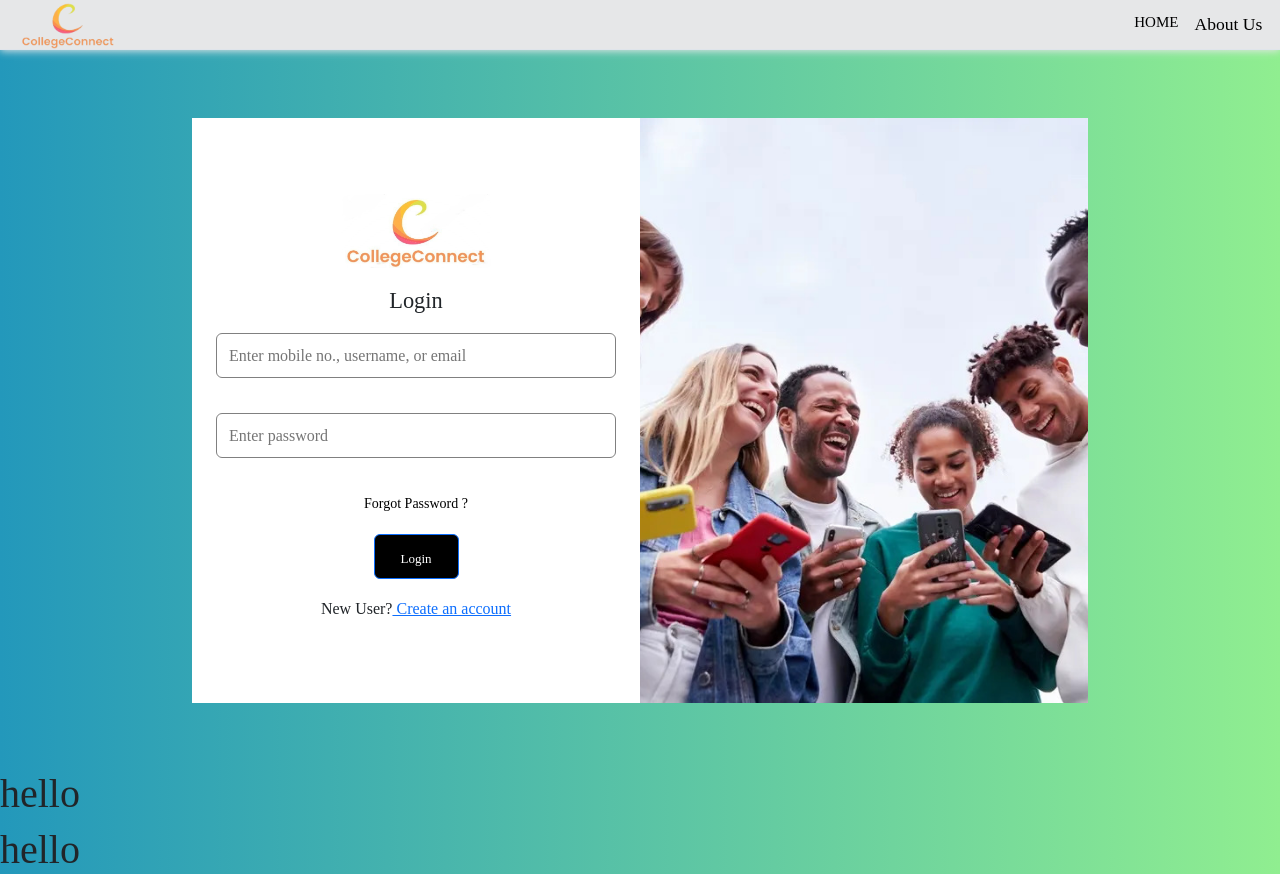
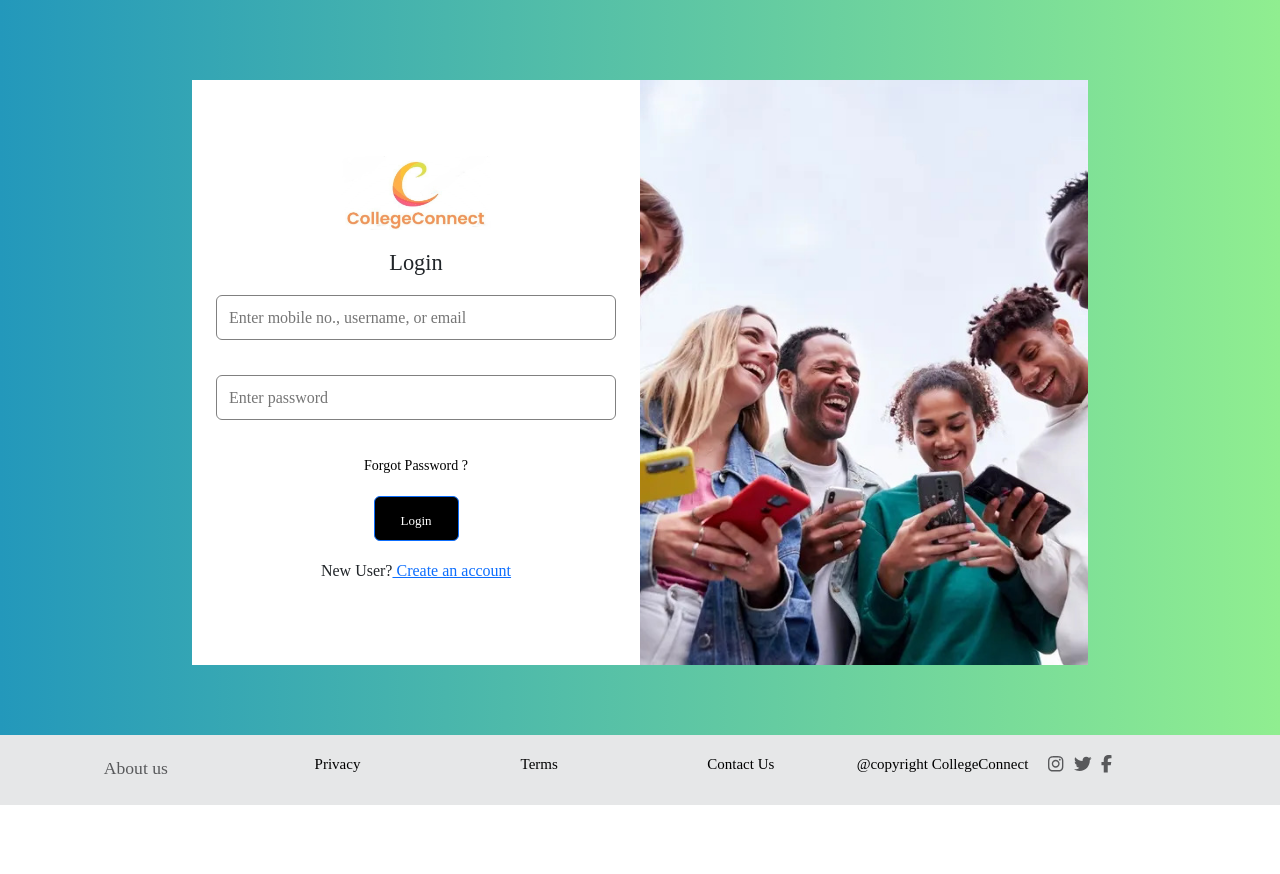
Before and after one commit to smreeti/CollegeConnect, a React app in the folder UI/: page / in a window 1280 px wide. After the commit the page ends 800 px from the top, so only its background shows below. Built offline with nearby package versions, Linux system fonts and the light colour scheme.

Commit message:
merge about us design and fix design issues

```diff
--- a/UI/public/css/site.css
+++ b/UI/public/css/site.css
@@ -255,6 +255,7 @@ h2 {
   list-style-type: none;
   margin: 0;
   padding: 0;
+  gap: 20px;
 }
 
 .menu > li {
@@ -275,7 +276,7 @@ footer {
   background: #e6e7e8;
   color: #58595b;
   /* margin-top: 35px; */
-  height: 50px !important;
+  height: 70px !important;
   /* padding: 10px; */
   position: fixed;
   left: 0;
@@ -422,7 +423,7 @@ footer #footer {
 }
 
 .main-container {
-  height: 90vh;
+  height: 93vh;
   display: flex;
   align-items: center;
   justify-content: center;
--- a/UI/src/Footer.jsx
+++ b/UI/src/Footer.jsx
@@ -1,50 +1,37 @@
 import React from 'react';
 import { FontAwesomeIcon } from '@fortawesome/react-fontawesome';
 import { faInstagram, faTwitter, faFacebookF } from '@fortawesome/free-brands-svg-icons';
+import { Link } from 'react-router-dom';
 
 export default function Footer() {
   return (
-    <h1>hello</h1>
-    // <footer>
-    //   <section id="footer">
+    <footer>
+      <section id="footer">
+        <div className="company">
+          <Link to="/about"> About us </Link>
+        </div>
+        <div className="more_info">
+          <h1>Privacy</h1>
+        </div>
 
+        <div className="more_info">
+          <h1>Terms</h1>
+        </div>
 
-    //     <div className="company">
-    //       <h1>About US</h1>
-    //     </div>
+        <div className="more_info">
+          <h1>Contact Us</h1>
+        </div>
 
+        <div className="more_info">
+          <h1>@copyright CollegeConnect</h1>
+        </div>
 
-
-
-
-
-
-
-
-    //     <div className="more_info">
-    //       <h1>Privacy</h1>
-    //     </div>
-
-    //     <div className="more_info">
-    //       <h1>Terms</h1>
-    //     </div>
-
-    //     <div className="more_info">
-    //       <h1>Contact Us</h1>
-    //     </div>
-
-    //     <div className="more_info">
-    //       <h1>@copyrigh CollegeConnect</h1>
-    //     </div>
-
-    //     <div className="social_media">
-    //       <FontAwesomeIcon icon={faInstagram} />
-    //       <FontAwesomeIcon icon={faTwitter} />
-    //       <FontAwesomeIcon icon={faFacebookF} />
-    //     </div>
-    //   </section>
-
-
-    // </footer>
+        <div className="social_media">
+          <FontAwesomeIcon icon={faInstagram} />
+          <FontAwesomeIcon icon={faTwitter} />
+          <FontAwesomeIcon icon={faFacebookF} />
+        </div>
+      </section>
+    </footer>
   );
 }
--- a/UI/src/Header.jsx
+++ b/UI/src/Header.jsx
@@ -4,18 +4,16 @@ import { Link } from 'react-router-dom';
 export default function Header() {
   return (
     <section className="top-nav">
-        <div><a className="logonew" href="index.html" />
-       <img className='headlogo' src='../../assets/logotestheader.png' />
+      <div><Link to="/" className="logonew" >
+        <img className='headlogo' src='../../assets/logotestheader.png' /></Link>
       </div>
 
       <label className="menu-button-container" htmlFor="menu-toggle">
         <div className="menu-button"></div>
       </label>
       <ul className="menu">
-          <li><a href="index.html">HOME</a></li>
-
-          <Link to="/about">  <li>About Us</li> </Link>
-
+        <Link to="/"> Home </Link>
+        <Link to="/about"> About Us </Link>
       </ul>
     </section>
   )
--- a/UI/src/Page.jsx
+++ b/UI/src/Page.jsx
@@ -1,13 +1,10 @@
 import React from 'react';
 import Footer from './Footer.jsx';
 import AppRoutes from './AppRoutes.jsx';
-import Header from './Header.jsx';
 
 export default function Page() {
     return (
         <div>
-
-            <Header />
             <AppRoutes />
             <Footer />
         </div>
--- a/UI/src/components/AboutComponent.jsx
+++ b/UI/src/components/AboutComponent.jsx
@@ -1,9 +1,10 @@
 import React from 'react';
+import Header from '../Header.jsx';
 
-
-export default function About(){
-
-    return(
+export default function About() {
+  return (
+    <>
+      <Header />
       <section className='scroll'>
         <div className="cover-image">
           <img src="../../assets/team.jpg" alt="Cover Image" />
@@ -16,11 +17,7 @@ export default function About(){
           <div className="container">
             <div className="row">
               <div className="col-md-6">
-            {/* <img src="../../assets/man.jpg" alt="About Us Image" className="img-fluid" /> */}
-
-            {/* <iframe width="560" height="315" src="https://www.youtube.com/embed/pjCkc4nPEzY" frameborder="0" allowfullscreen></iframe> */}
-            <video className="img-fluid"  src="../../assets/Patterns.mp4" controls> </video>
-
+                <video className="img-fluid" src="../../assets/Patterns.mp4" controls> </video>
               </div>
               <div className="col-md-6">
                 <h2>Welcome to CollegeConnect</h2>
@@ -98,21 +95,12 @@ export default function About(){
 
                 <p>
                   Connect with more people, build influence, and create compelling network that's distinctly yours.
-
                 </p>
-
               </div>
             </div>
           </div>
         </section>
-
-
       </section>
-
-
-
-
-
-
+    </>
   )
 }
--- a/UI/src/components/SignupComponent.jsx
+++ b/UI/src/components/SignupComponent.jsx
@@ -1,5 +1,4 @@
 import React from "react";
-import Button from "react-bootstrap/Button";
 import TextInput from './InputComponents/TextInput.jsx';
 import NumInput from './InputComponents/NumInput.jsx';
 import UserType from "../../utils/UserTypeConstants.js";
@@ -65,6 +64,7 @@ class SignupComponent extends React.Component {
             this.setFormErrors(formErrors);
         } else {
             await this.signupUser(user);
+            window.location = '/';
         }
     }
 
```
Also changed, not shown: UI/public/main.bundle.js. Lines whose indentation alone changed are shown as unchanged.
